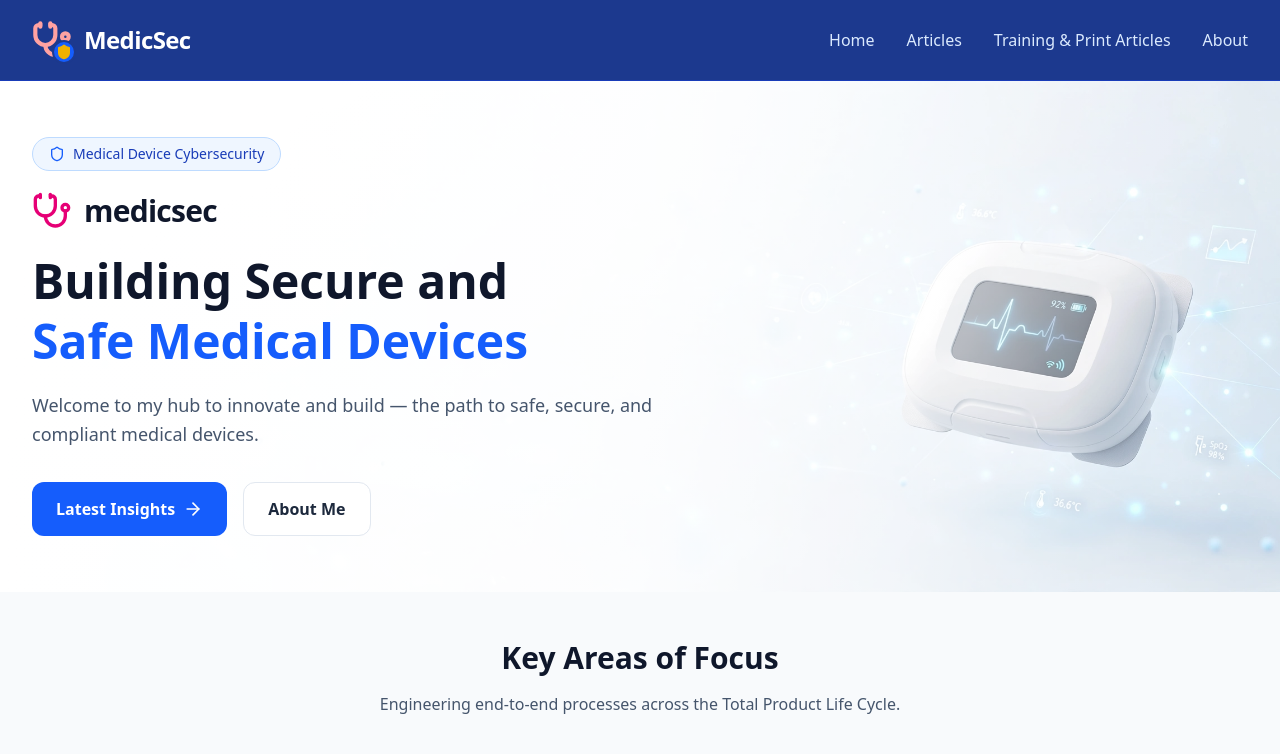
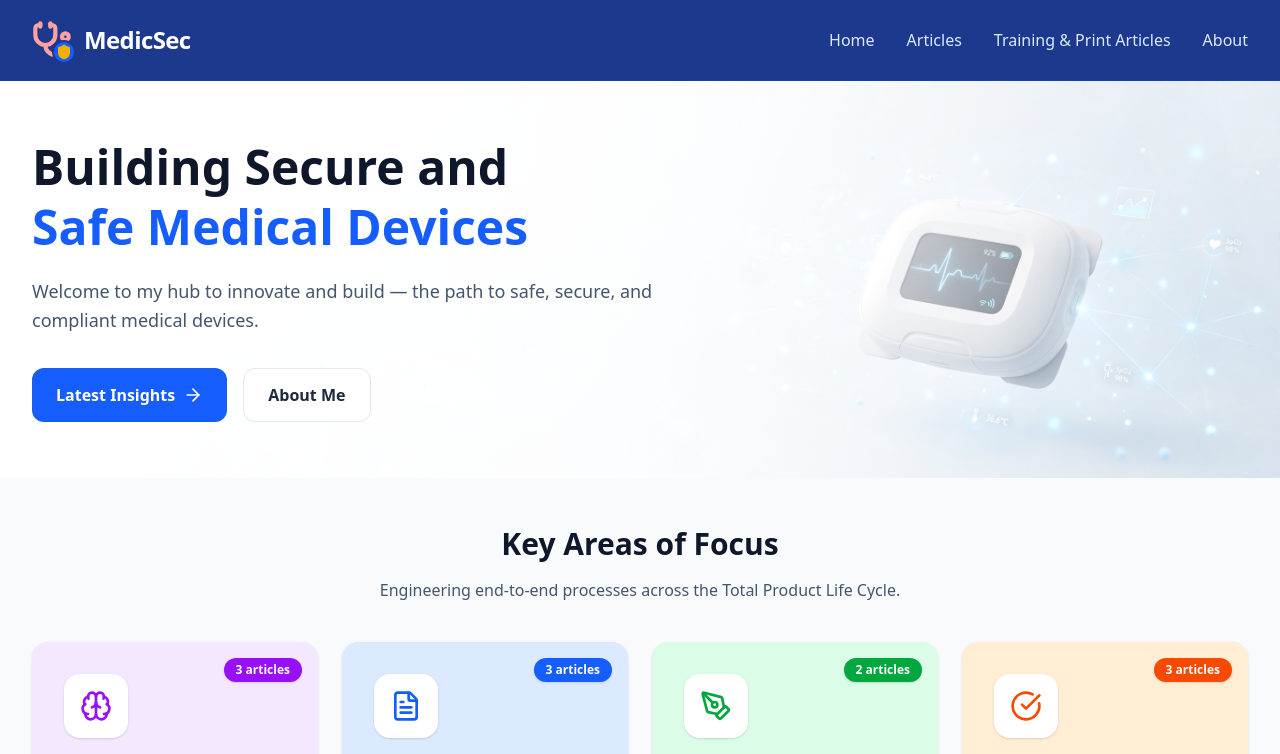
Before and after one commit to nepalboy/medicsec, a React (Vite) app: page / in a window 1280 px wide. Shown: the top 754 px of the page. Built offline with nearby package versions, Linux system fonts and the light colour scheme.

Commit message:
Hero: remove badge and logo, headline leads

```diff
--- a/src/components/Hero.tsx
+++ b/src/components/Hero.tsx
@@ -1,5 +1,5 @@
 import React from 'react';
-import { Shield, ArrowRight, Stethoscope } from 'lucide-react';
+import { ArrowRight } from 'lucide-react';
 import { Link } from 'react-router-dom';
 
 export const Hero: React.FC = () => {
@@ -17,16 +17,6 @@ export const Hero: React.FC = () => {
 
             <div className="max-w-7xl mx-auto px-4 sm:px-6 lg:px-8 relative z-10 py-14 w-full">
                 <div className="max-w-2xl">
-                    <div className="inline-flex items-center gap-2 bg-blue-50 border border-blue-200 rounded-full px-4 py-1.5 mb-5">
-                        <Shield size={16} className="text-blue-600" />
-                        <span className="text-sm font-medium text-blue-800">Medical Device Cybersecurity</span>
-                    </div>
-
-                    <div className="flex items-center gap-3 mb-5">
-                        <Stethoscope size={40} className="text-pink-600" />
-                        <span className="text-3xl font-bold text-slate-900 tracking-tight">medicsec</span>
-                    </div>
-
                     <h1 className="text-4xl md:text-5xl font-bold leading-tight mb-5 text-slate-900">
                         Building Secure and <br />
                         <span className="text-blue-600">Safe Medical Devices</span>
```
Also changed, not shown: 1 other file (tests, documents, lock files or other folders).
